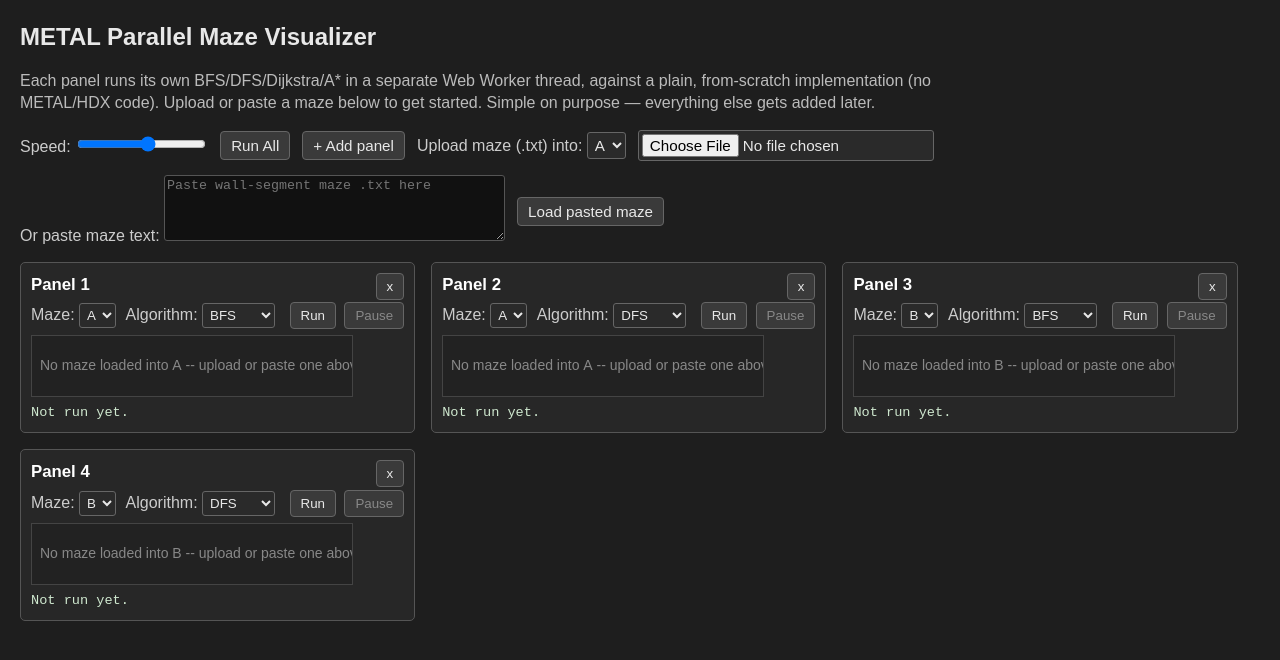
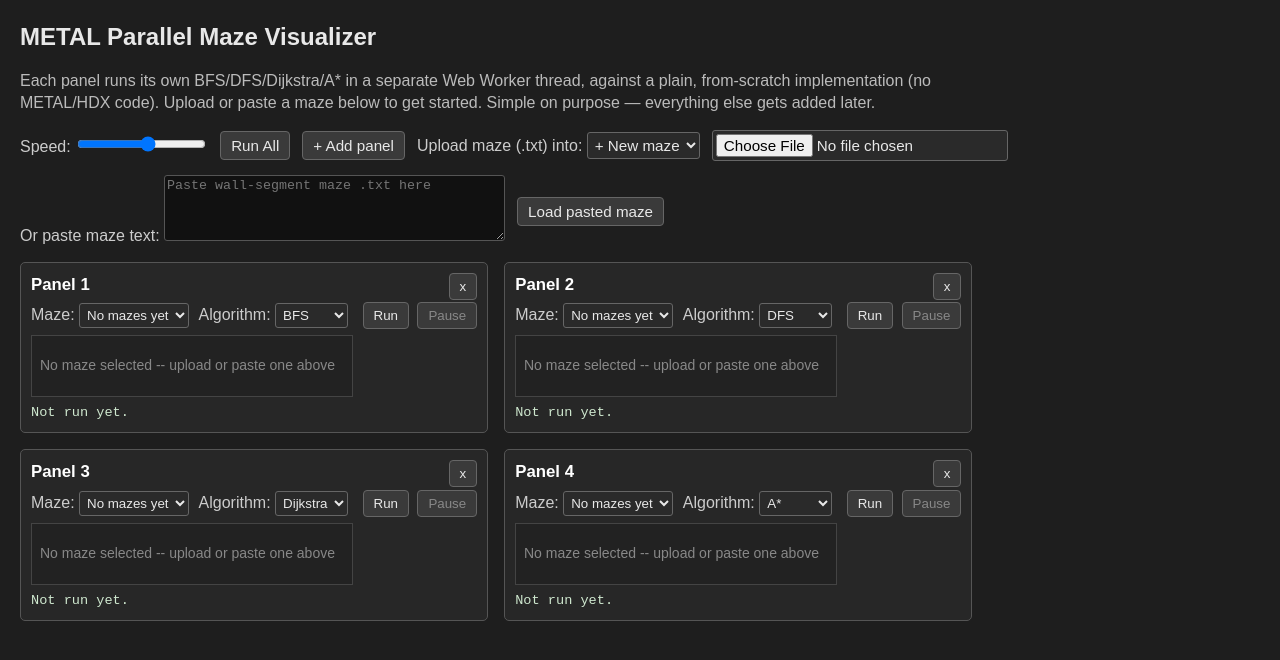
Before and after one commit to HL5195/METAL-Parallel, a plain HTML site: page app/index.html in a window 1280 px wide. Both pictures are taken after a click on the button "Load pasted maze". Drawn offline with Linux system fonts and the light colour scheme.

Commit message:
Support an open-ended list of mazes instead of a fixed A/B

```diff
--- a/app/index.html
+++ b/app/index.html
@@ -22,7 +22,7 @@
     <label>Speed: <input type="range" id="speedSlider" min="1" max="10" value="6"></label>
     <button id="runBtn">Run All</button>
     <button id="addPanelBtn">+ Add panel</button>
-    <label>Upload maze (.txt) into: <select id="uploadTarget"><option value="A">A</option><option value="B">B</option></select></label>
+    <label>Upload maze (.txt) into: <select id="uploadTarget"></select></label>
     <input type="file" id="mazeFileInput" accept=".txt,text/plain">
   </div>
 
--- a/app/main.js
+++ b/app/main.js
@@ -12,10 +12,18 @@
 
 const panelsEl = document.getElementById('panels');
 const speedSlider = document.getElementById('speedSlider');
+const uploadTargetSelect = document.getElementById('uploadTarget');
 
-let mazes = { A: null, B: null }; // { maze, graph } once loaded, else null -- shared by every panel pointed at that key
+// mazes is an open-ended list, not just two fixed slots -- { [mazeId]: { maze, graph } },
+// so you can upload/paste as many mazes as you want and compare them all at once.
+let mazes = {};
+let nextMazeNumber = 1;
 let panels = [];
 let nextPanelId = 1;
+
+function mazeIds() {
+  return Object.keys(mazes);
+}
 
 // Stops any run in progress and puts a panel back into its not-run state --
 // shared by maze upload/paste and switching a panel's maze.
@@ -38,17 +46,48 @@ function resetPanelRunState(panel) {
   drawPanel(panel);
 }
 
-// Parses uploaded/pasted maze text and installs it as Maze A or Maze B,
-// resetting whichever panels are pointed at that slot. Throws
+// Rebuilds the upload-target dropdown and every panel's maze dropdown so
+// they list exactly the mazes currently loaded, plus a "+ New maze" choice
+// on the upload dropdown. Called any time a maze is added.
+function refreshAllMazeSelects() {
+  const ids = mazeIds();
+
+  const prevTarget = uploadTargetSelect.value;
+  uploadTargetSelect.innerHTML =
+    ids.map((id) => `<option value="${id}">Maze ${id}</option>`).join('') +
+    `<option value="__new__">+ New maze</option>`;
+  uploadTargetSelect.value = ids.includes(prevTarget) ? prevTarget : '__new__';
+
+  for (const panel of panels) {
+    const sel = panel.el.querySelector('.mazeSelect');
+    sel.innerHTML = ids.length
+      ? ids.map((id) => `<option value="${id}">Maze ${id}</option>`).join('')
+      : `<option value="">No mazes yet</option>`;
+    sel.value = panel.mazeKey && ids.includes(panel.mazeKey) ? panel.mazeKey : '';
+  }
+}
+
+// Parses uploaded/pasted maze text and installs it as a maze. If the upload
+// dropdown is pointed at an existing maze, that maze is replaced in place
+// (same id, so panels using it just get the new content); if it's set to
+// "+ New maze" (or nothing exists yet), a brand new maze slot is created
+// instead -- this is what lets you build up a whole list of mazes to
+// compare rather than being limited to a fixed couple of slots. Throws
 // MazeFormatError (bad grid) or a plain Error (missing S/E) on bad input --
 // the caller is expected to show that message to the user.
-function loadMazeIntoSlot(slot, text) {
+function loadMazeFromText(text) {
   const maze = parseMazeText(text);
   if (!maze.start || !maze.end) throw new Error('maze text must mark exactly one S (start) and one E (end)');
   const graph = buildAdjacency(maze);
-  mazes[slot] = { maze, graph };
+
+  const target = uploadTargetSelect.value;
+  const id = target === '__new__' || !mazes[target] ? String(nextMazeNumber++) : target;
+  mazes[id] = { maze, graph };
+  refreshAllMazeSelects();
+  uploadTargetSelect.value = id; // keep targeting this slot so a quick re-upload replaces it again
+
   for (const panel of panels) {
-    if (panel.mazeKey === slot) resetPanelRunState(panel);
+    if (panel.mazeKey === id) resetPanelRunState(panel);
   }
 }
 
@@ -71,7 +110,7 @@ function drawPanel(panel) {
     ctx.fillRect(0, 0, canvas.width, canvas.height);
     ctx.fillStyle = '#888';
     ctx.font = '14px sans-serif';
-    ctx.fillText(`No maze loaded into ${panel.mazeKey} -- upload or paste one above`, 8, 34);
+    ctx.fillText(`No maze selected -- upload or paste one above`, 8, 34);
     return;
   }
   const { maze } = entry;
@@ -143,7 +182,7 @@ function createPanel(mazeKey, algorithm) {
     <button class="remove">x</button>
     <h3>Panel ${id}</h3>
     <label>Maze:
-      <select class="mazeSelect"><option value="A">A</option><option value="B">B</option></select>
+      <select class="mazeSelect"></select>
     </label>
     <label>Algorithm:
       <select class="algoSelect">
@@ -178,7 +217,6 @@ function createPanel(mazeKey, algorithm) {
     runId: 0, // bumped on every reset/new run so a stale worker reply can be told apart from the current one
   };
 
-  el.querySelector('.mazeSelect').value = mazeKey;
   el.querySelector('.algoSelect').value = algorithm;
   el.querySelector('.mazeSelect').addEventListener('change', (e) => {
     panel.mazeKey = e.target.value;
@@ -195,6 +233,7 @@ function createPanel(mazeKey, algorithm) {
   });
 
   panels.push(panel);
+  refreshAllMazeSelects(); // populates this panel's (and every other panel's) maze dropdown
   drawPanel(panel);
   return panel;
 }
@@ -216,12 +255,12 @@ function runPanel(panel) {
 
   const entry = mazes[panel.mazeKey];
   if (!entry) {
-    panel.metricsEl.textContent = `No maze loaded into ${panel.mazeKey} -- upload or paste one above.`;
+    panel.metricsEl.textContent = `No maze selected -- upload or paste one above.`;
     return;
   }
   const { maze, graph } = entry;
   if (!maze.start || !maze.end) {
-    panel.metricsEl.textContent = `Maze ${panel.mazeKey} has no start/end to solve.`;
+    panel.metricsEl.textContent = `This maze has no start/end to solve.`;
     return;
   }
   const start = graph.vertexIndexOf(maze.start.row, maze.start.col);
@@ -308,40 +347,39 @@ function togglePause(panel) {
 }
 
 document.getElementById('runBtn').addEventListener('click', () => panels.forEach(runPanel));
-document.getElementById('addPanelBtn').addEventListener('click', () => createPanel('A', 'bfs'));
+// A newly added panel defaults to whatever maze was loaded first, if any.
+document.getElementById('addPanelBtn').addEventListener('click', () => createPanel(mazeIds()[0] || null, 'bfs'));
 
-// Reads the chosen .txt file and loads it into whichever slot (A/B) the
-// uploadTarget dropdown is set to.
+// Reads the chosen .txt file and loads it via the upload-target dropdown
+// (an existing maze to replace, or "+ New maze" to add another one).
 document.getElementById('mazeFileInput').addEventListener('change', (e) => {
   const file = e.target.files[0];
   if (!file) return;
-  const slot = document.getElementById('uploadTarget').value;
   const reader = new FileReader();
   reader.onload = () => {
     try {
-      loadMazeIntoSlot(slot, reader.result);
+      loadMazeFromText(reader.result);
     } catch (err) {
-      alert(`Could not load maze into ${slot}: ${err.message}`);
+      alert(`Could not load maze: ${err.message}`);
     }
   };
   reader.readAsText(file);
   e.target.value = ''; // clear so re-selecting the same file still fires 'change'
 });
 
-// Loads whatever maze text is in the paste textarea into the chosen slot,
-// the same way a file upload does -- textarea content is left in place so
-// it can be tweaked and reloaded.
+// Loads whatever maze text is in the paste textarea, the same way a file
+// upload does -- textarea content is left in place so it can be tweaked and
+// reloaded.
 document.getElementById('loadPasteBtn').addEventListener('click', () => {
-  const slot = document.getElementById('uploadTarget').value;
   const text = document.getElementById('mazePasteInput').value;
   try {
-    loadMazeIntoSlot(slot, text);
+    loadMazeFromText(text);
   } catch (err) {
-    alert(`Could not load maze into ${slot}: ${err.message}`);
+    alert(`Could not load maze: ${err.message}`);
   }
 });
 
-createPanel('A', 'bfs');
-createPanel('A', 'dfs');
-createPanel('B', 'bfs');
-createPanel('B', 'dfs');
+createPanel(null, 'bfs');
+createPanel(null, 'dfs');
+createPanel(null, 'dijkstra');
+createPanel(null, 'astar');
```
